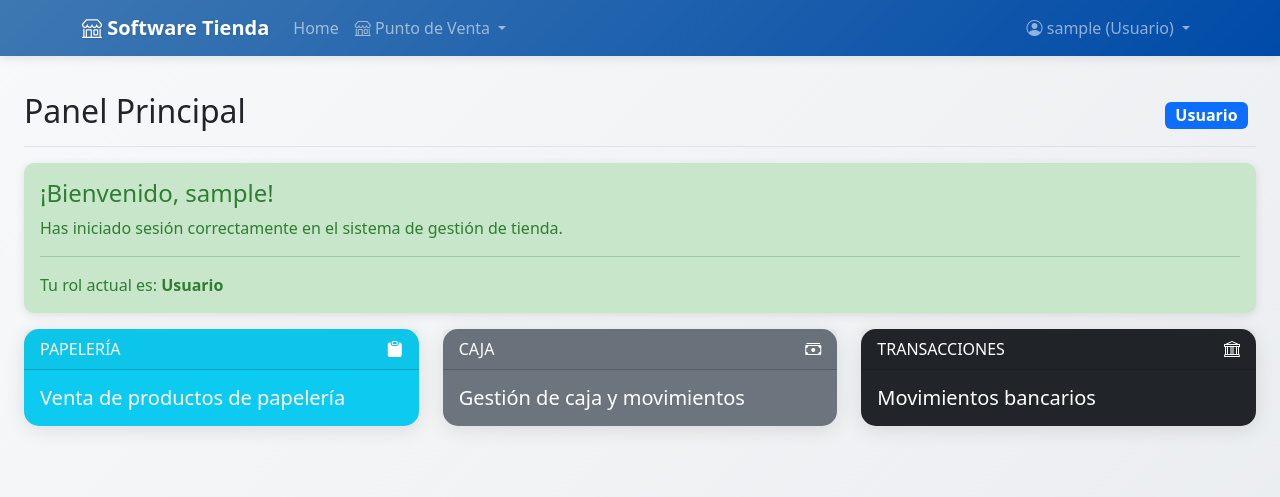
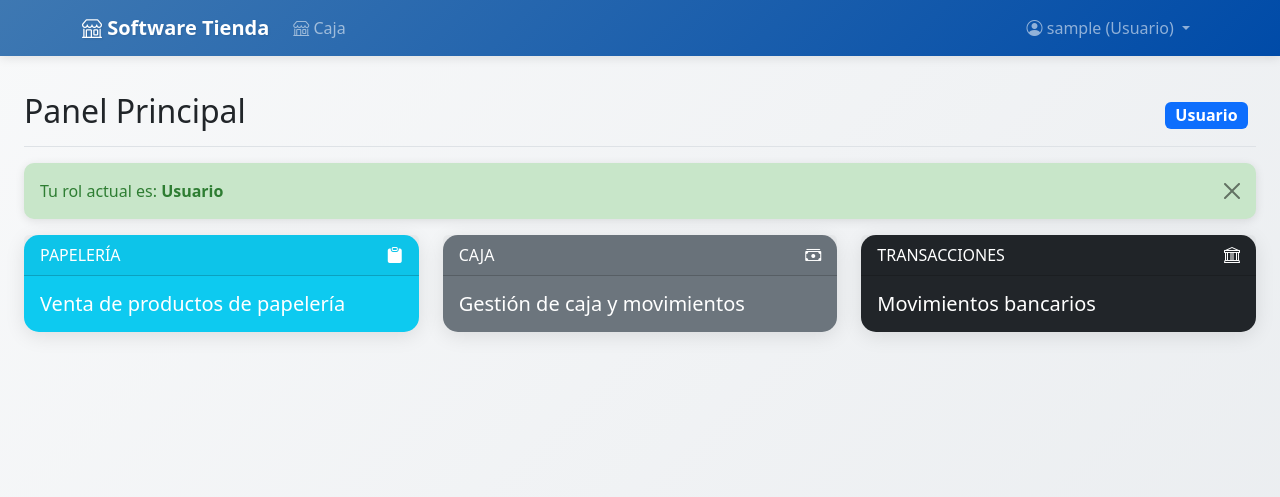
Before and after one commit to EdwMacias/storevulk, a Django app: page /dashboard/ in a window 1280 px wide. Shown: the top 497 px of the page. Run offline with Django 5.2, Linux system fonts and the light colour scheme; the visitor is signed in with stand-in values (Sample User, id 1).

Commit message:
show up project and build v0.5

```diff
--- a/templates/base.html
+++ b/templates/base.html
@@ -140,20 +140,20 @@
 
             <div class="collapse navbar-collapse" id="navbarNav">
                 <ul class="navbar-nav me-auto">
-                    <li class="nav-item">
+                    <!-- <li class="nav-item">
                         <a class="nav-link" href="{% url 'main:home' %}">Home</a>
-                    </li>
+                    </li> -->
                     {% if user.is_authenticated %}
                         <!-- Módulos POS -->
                         <li class="nav-item dropdown">
-                            <a class="nav-link dropdown-toggle" href="#" role="button" data-bs-toggle="dropdown">
-                                <i class="bi bi-shop"></i> Punto de Venta
+                            <a class="nav-link" href="{% url 'caja:dashboard' %}" role="button" data-bs-toggle="dropdown">
+                                <i class="bi bi-shop"></i> Caja
                             </a>
-                            <ul class="dropdown-menu">
-                                <li><a class="dropdown-item" href="{% url 'caja:dashboard' %}">
+                            <!-- <ul class="dropdown-menu"> -->
+                                <!-- <li><a class="dropdown-item" href="{% url 'caja:dashboard' %}">
                                     <i class="bi bi-cash-stack"></i> Caja
-                                </a></li>
-                                <li><a class="dropdown-item" href="{% url 'caja:transaction_list' %}">
+                                </a></li> -->
+                                <!-- <li><a class="dropdown-item" href="{% url 'caja:transaction_list' %}">
                                     <i class="bi bi-list-ul"></i> Transacciones
                                 </a></li>
                                 <li><hr class="dropdown-divider"></li>
@@ -162,8 +162,8 @@
                                 </a></li>
                                 <li><a class="dropdown-item" href="#" onclick="alert('Próximamente: Banco')">
                                     <i class="bi bi-bank"></i> Banco
-                                </a></li>
-                            </ul>
+                                </a></li> -->
+                            <!-- </ul> -->
                         </li>
 
                         {% if user.is_admin %}
--- a/templates/main/dashboard.html
+++ b/templates/main/dashboard.html
@@ -17,11 +17,9 @@
             </div>
 
             <!-- Welcome message -->
-            <div class="alert alert-success" role="alert">
-                <h4 class="alert-heading">¡Bienvenido, {{ user.username }}!</h4>
-                <p>Has iniciado sesión correctamente en el sistema de gestión de tienda.</p>
-                <hr>
+            <div class="alert alert-success alert-dismissible fade show" role="alert" id="roleAlert">
                 <p class="mb-0">Tu rol actual es: <strong>{{ user_role }}</strong></p>
+                <button type="button" class="btn-close" data-bs-dismiss="alert" aria-label="Close"></button>
             </div>
 
             <!-- Role-based content -->
@@ -143,3 +141,16 @@
     </div>
 </div>
 {% endblock %}
+
+{% block extra_js %}
+<script>
+    // Auto-dismiss the role alert after 10 seconds
+    setTimeout(function() {
+        const roleAlert = document.getElementById('roleAlert');
+        if (roleAlert) {
+            const alert = new bootstrap.Alert(roleAlert);
+            alert.close();
+        }
+    }, 10000); // 10 seconds
+</script>
+{% endblock %}
```
